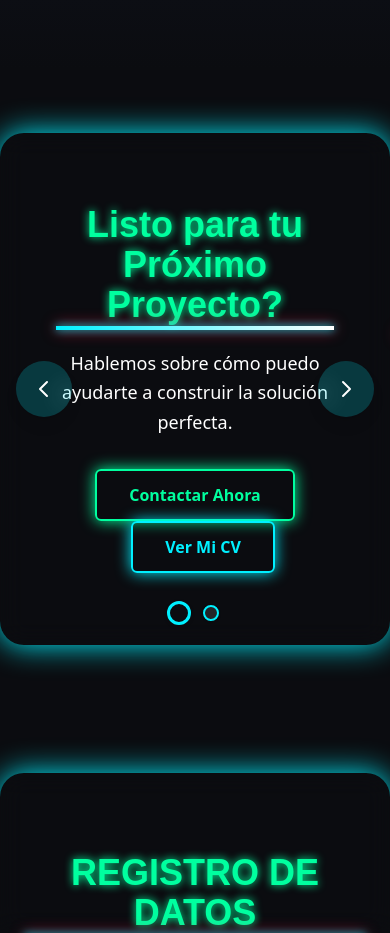
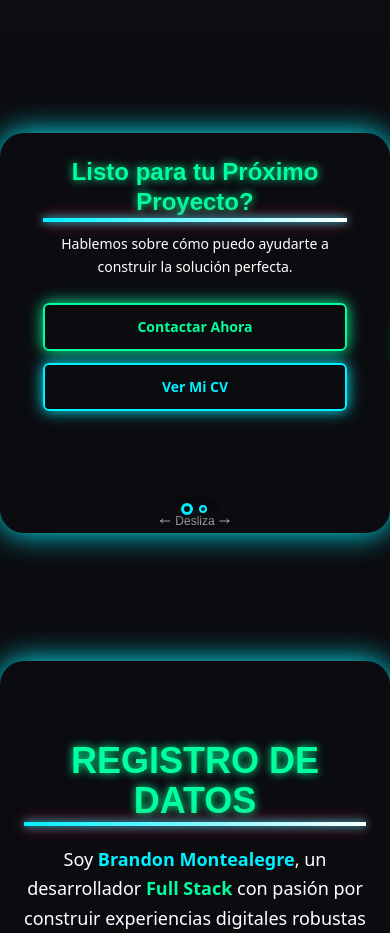
Before and after one commit to BrandonBrandon-alt/portfolio_front, a React (Vite) app: page / in a window 390 px wide. Shown: the part 860-1793 px from the top of the page. Built offline with nearby package versions, Linux system fonts and the light colour scheme.

Commit message:
se mejoro el carousel

```diff
--- a/src/components/ui/Carousel.jsx
+++ b/src/components/ui/Carousel.jsx
@@ -6,12 +6,14 @@ const Carousel = ({ slides }) => {
   const carouselRef = useRef(null);
   const [width, setWidth] = useState(0);
   const [currentIndex, setCurrentIndex] = useState(0);
+  const [isMobile, setIsMobile] = useState(false);
   const x = useMotionValue(0);
 
   useEffect(() => {
     const updateWidth = () => {
       if (carouselRef.current) {
         setWidth(carouselRef.current.scrollWidth - carouselRef.current.offsetWidth);
+        setIsMobile(window.innerWidth < 768);
       }
     };
     updateWidth();
@@ -46,14 +48,17 @@ const Carousel = ({ slides }) => {
 
   return (
     <motion.div
-          className="relative container mx-auto overflow-hidden section-card-style py-8 px-6 md:px-12"
+      className="relative w-full max-w-7xl mx-auto overflow-hidden section-card-style"
       initial={{ opacity: 0, y: 40 }}
       animate={{ opacity: 1, y: 0 }}
       transition={{ duration: 0.7, type: 'spring', stiffness: 80 }}
     >
+      {/* Container principal del carousel */}
+      <div className="relative min-h-[400px] sm:min-h-[450px] md:min-h-[500px] lg:min-h-[550px] px-4 sm:px-6 md:px-8 lg:px-12 py-6 sm:py-8 md:py-10 lg:py-12">
+
         <motion.div
           ref={carouselRef}
-            className="flex cursor-grab items-center"
+          className="flex cursor-grab items-center h-full"
           whileTap={{ cursor: "grabbing" }}
           drag="x"
           dragConstraints={{ right: 0, left: -width }}
@@ -63,6 +68,7 @@ const Carousel = ({ slides }) => {
             const currentOffset = x.get();
             const slideWidth = carouselRef.current.offsetWidth;
             let targetIndex = currentIndex;
+
             if (velocity < -500) {
               targetIndex = Math.min(slides.length - 1, currentIndex + 1);
             } else if (velocity > 500) {
@@ -77,26 +83,31 @@ const Carousel = ({ slides }) => {
           {slides.map((slide, index) => (
             <motion.div
               key={index}
-                  className="flex-shrink-0 w-full px-8 flex flex-col items-center justify-center text-center"
+              className="flex-shrink-0 w-full flex flex-col items-center justify-center text-center"
               style={{
-                    // No scaling/opacity effects for simpler CTA slides
                 zIndex: index === currentIndex ? 2 : 1,
               }}
               transition={{ type: "spring", stiffness: 300, damping: 30 }}
             >
-                <div className="max-w-3xl w-full py-10">
-                  <h2 className="text-4xl md:text-5xl font-display mb-6 lightsaber-underline">
+              <div className="w-full max-w-xs sm:max-w-sm md:max-w-2xl lg:max-w-3xl xl:max-w-4xl px-2 sm:px-4 md:px-6 lg:px-8">
+                {/* Título responsivo */}
+                <h2 className="text-2xl sm:text-3xl md:text-4xl lg:text-5xl xl:text-6xl font-display mb-4 sm:mb-5 md:mb-6 lg:mb-8 lightsaber-underline leading-tight">
                   {slide.title}
                 </h2>
-                  <p className="text-lg md:text-xl font-sans text-[var(--color-text-primary)] mb-8 leading-relaxed">
+
+                {/* Descripción responsiva */}
+                <p className="text-sm sm:text-base md:text-lg lg:text-xl xl:text-2xl font-sans text-[var(--color-text-primary)] mb-6 sm:mb-7 md:mb-8 lg:mb-10 leading-relaxed max-w-prose mx-auto">
                   {slide.description}
                 </p>
+
+                {/* Botones responsivos */}
+                <div className="flex flex-col sm:flex-row gap-3 sm:gap-4 md:gap-6 justify-center items-center">
                   {slide.button && (
                     <Button
                       as={slide.button.as || 'button'}
                       href={slide.button.href}
                       onClick={slide.button.onClick}
-                          className={slide.button.className}
+                      className={`${slide.button.className} w-full sm:w-auto min-w-[160px] md:min-w-[180px] lg:min-w-[200px] text-sm sm:text-base md:text-lg px-4 sm:px-6 md:px-8 py-2 sm:py-3 md:py-4`}
                     >
                       {slide.button.text}
                     </Button>
@@ -106,39 +117,54 @@ const Carousel = ({ slides }) => {
                       as={slide.secondaryButton.as || 'button'}
                       href={slide.secondaryButton.href}
                       onClick={slide.secondaryButton.onClick}
-                          className={slide.secondaryButton.className + ' ml-4'}
+                      className={`${slide.secondaryButton.className} w-full sm:w-auto min-w-[160px] md:min-w-[180px] lg:min-w-[200px] text-sm sm:text-base md:text-lg px-4 sm:px-6 md:px-8 py-2 sm:py-3 md:py-4`}
                     >
                       {slide.secondaryButton.text}
                     </Button>
                   )}
                 </div>
+              </div>
             </motion.div>
           ))}
         </motion.div>
 
-        {/* Botones de navegación */}
-        <button
+        {/* Botones de navegación - Solo en desktop */}
+        {!isMobile && (
+          <>
+            <motion.button
               onClick={goToPrev}
-            className="absolute top-1/2 left-4 transform -translate-y-1/2 bg-[var(--color-accent-jedi-blue)]/20 backdrop-blur-md text-white p-4 rounded-full shadow-lg hover:bg-[var(--color-accent-jedi-blue)] hover:text-[var(--color-background)] transition duration-300 z-20"
+              className="absolute top-1/2 left-2 sm:left-4 md:left-6 transform -translate-y-1/2 bg-[var(--color-accent-jedi-blue)]/20 backdrop-blur-md text-white p-2 sm:p-3 md:p-4 rounded-full shadow-lg hover:bg-[var(--color-accent-jedi-blue)] hover:text-[var(--color-background)] transition-all duration-300 z-20 hover:scale-105"
               aria-label="Anterior"
+              whileHover={{ scale: 1.05 }}
+              whileTap={{ scale: 0.95 }}
             >
-          <svg className="w-6 h-6" fill="none" stroke="currentColor" viewBox="0 0 24 24"><path strokeLinecap="round" strokeLinejoin="round" strokeWidth="2" d="M15 19l-7-7 7-7" /></svg>
-        </button>
-        <button
+              <svg className="w-4 h-4 sm:w-5 sm:h-5 md:w-6 md:h-6" fill="none" stroke="currentColor" viewBox="0 0 24 24">
+                <path strokeLinecap="round" strokeLinejoin="round" strokeWidth="2" d="M15 19l-7-7 7-7" />
+              </svg>
+            </motion.button>
+
+            <motion.button
               onClick={goToNext}
-            className="absolute top-1/2 right-4 transform -translate-y-1/2 bg-[var(--color-accent-jedi-blue)]/20 backdrop-blur-md text-white p-4 rounded-full shadow-lg hover:bg-[var(--color-accent-jedi-blue)] hover:text-[var(--color-background)] transition duration-300 z-20"
+              className="absolute top-1/2 right-2 sm:right-4 md:right-6 transform -translate-y-1/2 bg-[var(--color-accent-jedi-blue)]/20 backdrop-blur-md text-white p-2 sm:p-3 md:p-4 rounded-full shadow-lg hover:bg-[var(--color-accent-jedi-blue)] hover:text-[var(--color-background)] transition-all duration-300 z-20 hover:scale-105"
               aria-label="Siguiente"
+              whileHover={{ scale: 1.05 }}
+              whileTap={{ scale: 0.95 }}
             >
-          <svg className="w-6 h-6" fill="none" stroke="currentColor" viewBox="0 0 24 24"><path strokeLinecap="round" strokeLinejoin="round" strokeWidth="2" d="M9 5l7 7-7 7" /></svg>
-        </button>
+              <svg className="w-4 h-4 sm:w-5 sm:h-5 md:w-6 md:h-6" fill="none" stroke="currentColor" viewBox="0 0 24 24">
+                <path strokeLinecap="round" strokeLinejoin="round" strokeWidth="2" d="M9 5l7 7-7 7" />
+              </svg>
+            </motion.button>
+          </>
+        )}
 
-        {/* Indicadores */}
-        <div className="absolute bottom-6 left-0 right-0 flex justify-center space-x-4 z-20">
+        {/* Indicadores responsivos */}
+        <div className="absolute bottom-3 sm:bottom-4 md:bottom-6 left-0 right-0 flex justify-center z-20">
+          <div className="flex space-x-2 sm:space-x-3 md:space-x-4 bg-black/20 backdrop-blur-sm rounded-full px-3 sm:px-4 md:px-6 py-2 sm:py-3">
             {slides.map((_, index) => (
               <motion.button
                 key={index}
                 onClick={() => goToSlide(index)}
-                  className={`w-4 h-4 rounded-full border-2 border-[var(--color-accent-jedi-blue)] shadow-sm transition-all duration-300 focus:outline-none ${
+                className={`w-2 h-2 sm:w-3 sm:h-3 md:w-4 md:h-4 rounded-full border-2 border-[var(--color-accent-jedi-blue)] shadow-sm transition-all duration-300 focus:outline-none ${
                   index === currentIndex
                     ? 'bg-[var(--color-accent-magenta)] scale-125 shadow-[0_0_8px_var(--color-accent-magenta)]'
                     : 'bg-white/10 hover:bg-[var(--color-accent-jedi-blue)]/70'
@@ -146,9 +172,31 @@ const Carousel = ({ slides }) => {
                 aria-label={`Ir al slide ${index + 1}`}
                 animate={index === currentIndex ? { scale: 1.2 } : { scale: 1 }}
                 transition={{ type: 'spring', stiffness: 300, damping: 20 }}
+                whileHover={{ scale: index === currentIndex ? 1.3 : 1.1 }}
+                whileTap={{ scale: 0.9 }}
               />
             ))}
           </div>
+        </div>
+      </div>
+
+      {/* Indicador de swipe para móvil */}
+      {isMobile && (
+        <motion.div
+          className="absolute bottom-1 left-1/2 transform -translate-x-1/2 text-xs text-white/60 flex items-center gap-1"
+          initial={{ opacity: 0 }}
+          animate={{ opacity: 1 }}
+          transition={{ delay: 1, duration: 0.5 }}
+        >
+          <svg className="w-3 h-3" fill="none" stroke="currentColor" viewBox="0 0 24 24">
+            <path strokeLinecap="round" strokeLinejoin="round" strokeWidth="2" d="M7 16l-4-4m0 0l4-4m-4 4h18" />
+          </svg>
+          Desliza
+          <svg className="w-3 h-3" fill="none" stroke="currentColor" viewBox="0 0 24 24">
+            <path strokeLinecap="round" strokeLinejoin="round" strokeWidth="2" d="M17 8l4 4m0 0l-4 4m4-4H3" />
+          </svg>
+        </motion.div>
+      )}
     </motion.div>
   );
 };
```
Lines whose indentation alone changed are shown as unchanged.
